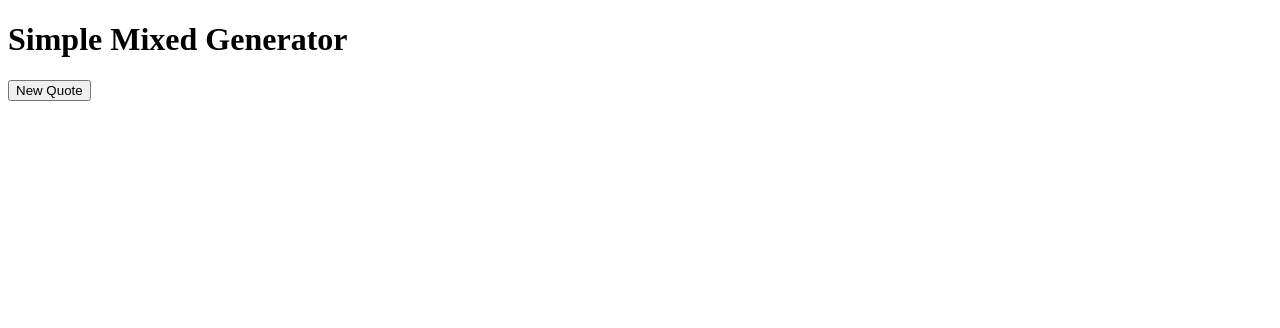
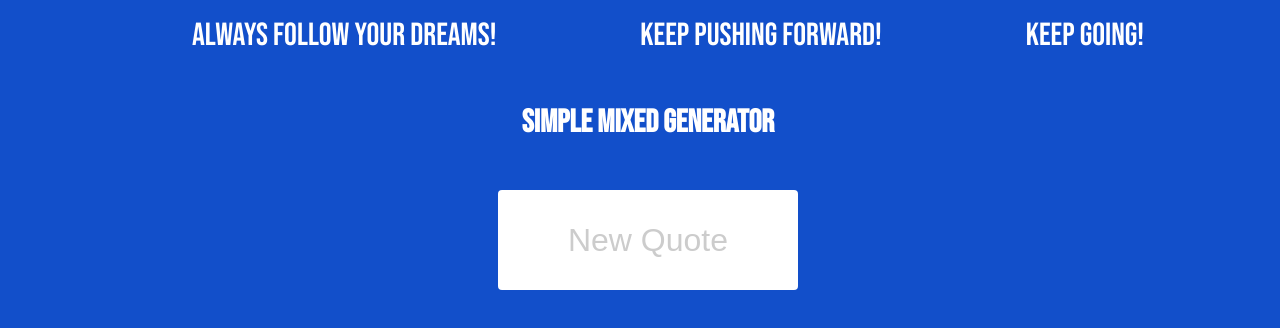
Before and after one commit to Barsilay/Mixed-messages-Portfolio-Project, a plain HTML site: page index.html in a window 1280 px wide. Drawn offline with Linux system fonts and the light colour scheme.

Commit message:
Final Commit (HTML/CSS changes).

```diff
--- a/index.html
+++ b/index.html
@@ -5,7 +5,16 @@
     <meta http-equiv="X-UA-Compatible" content="IE=edge">
     <meta name="viewport" content="width=device-width, initial-scale=1.0">
     <title>Mixed Messages Generator</title>
+    <link rel="stylesheet" href="style.css">
+    <link href="https://fonts.googleapis.com/css2?family=Bebas+Neue&display=swap" rel="stylesheet">
 </head>
+<nav>
+    <ul class = "container">
+        <a href="https://barsilay.myportfolio.com/" target="_blank"><li class = "child">Always follow your dreams!</li></a>
+        <a href="https://barsilay.myportfolio.com/" target="_blank"><li class = "child">Keep pushing forward!</li></a>
+        <a href="https://barsilay.myportfolio.com/" target="blank"><li class = "child">Keep going!</li></a>
+    </ul>
+</nav>
 <body>
     <h1>Simple Mixed Generator</h1>
     <div id="quoteDisplay">
--- a/style.css
+++ b/style.css
@@ -0,0 +1,73 @@
+html {
+    font-size: 1rem;
+    font-family: 'Bebas Neue';
+    font-weight: 100;
+    color:white;
+}
+
+
+body {
+    background-color: rgb(18, 79, 202);
+    width: 100%;
+    text-align: center;
+}
+
+
+
+
+.container {
+    display: flex;
+    flex-direction: row;
+    justify-content: space-evenly;
+    align-items: center;
+    text-align: center;
+
+}
+
+.child {
+    color: white;
+    font-size: 2rem;
+    list-style:none;
+}
+a {
+    text-decoration: none;;
+}
+a:hover {
+ background-color: #0984fffc;
+ border-radius: 1rem;
+ padding: 1rem;
+ transition: all 1s ease-out;
+}
+
+h1 {
+    color: white;
+    margin: 3rem 0;
+
+}
+
+
+
+button {
+    width: 300px;
+    height: 100px;
+    border: none;
+    color: rgb(204, 204, 204);
+    background-color:rgb(255, 255, 255);
+    border-radius: 4px;
+    box-shadow: inset 0 0 0 0 #0694fa;
+    transition: ease-out 0.3s;
+    font-size: 2rem;
+    outline: none;
+    cursor: pointer;
+
+}
+
+button:hover {
+    box-shadow: inset 300px 0 0 0 #230cd4;
+}
+
+button:active {
+    box-shadow: box-shadow 7px 6px 28px 1px rgba(0, 0, 0, 0.24);
+            transform: translateY(4px);
+            /* Moving button 4px to y-axis */
+}
```
